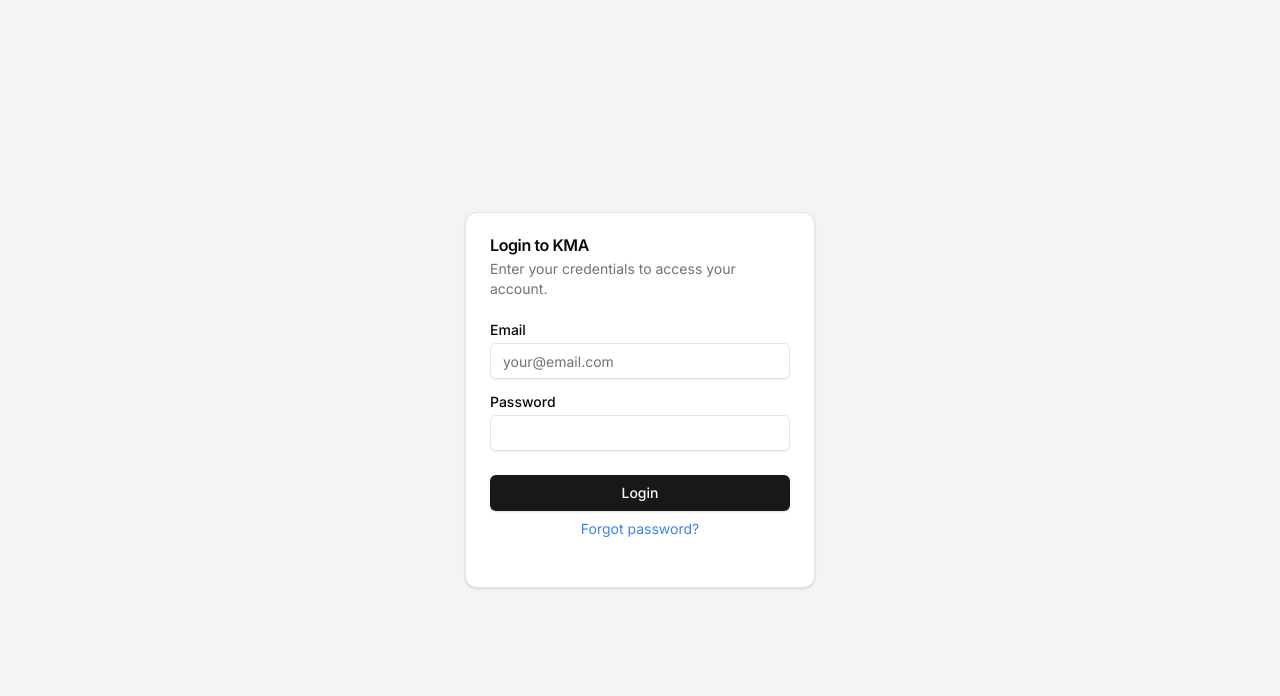
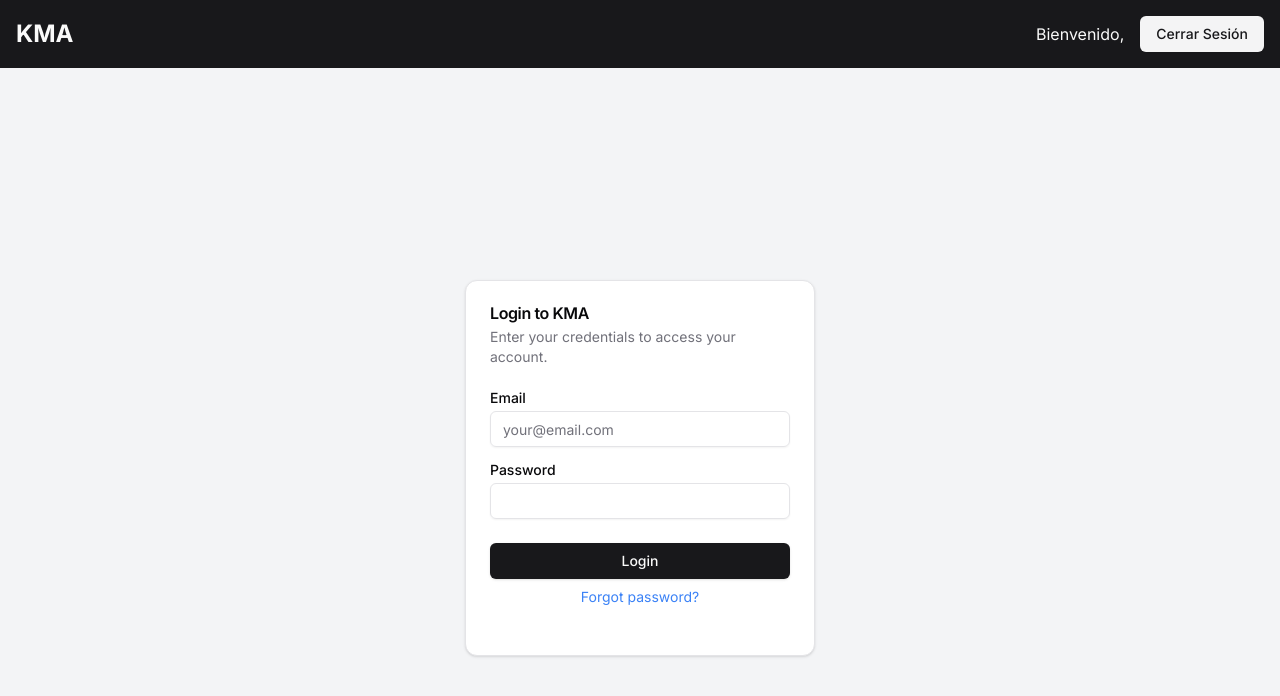
Before and after one commit to sanchez1595/kma, a Next.js app: page / in a window 1280 px wide. Shown: the top 696 px of the page. Built offline with nearby package versions, Linux system fonts and the light colour scheme; no server answers.

Commit message:
primera version #1

```diff
--- a/src/app/layout.tsx
+++ b/src/app/layout.tsx
@@ -1,24 +1,42 @@
+'use client'
+
+import { Inter } from 'next/font/google'
 import './globals.css'
-import { Inter } from 'next/font/google'
-import 'swiper/css'
-import 'swiper/css/navigation'
-import 'swiper/css/pagination'
+import { useRouter } from 'next/navigation'
+import { Button } from '@/components/ui/button'
+import { signOut } from 'firebase/auth'
+import { auth } from '../../firebaseConfig'
 
 const inter = Inter({ subsets: ['latin'] })
-
-export const metadata = {
-  title: 'KoryAdmin',
-  description: 'Admin platform for Kory projects',
-}
 
 export default function RootLayout({
   children,
 }: {
   children: React.ReactNode
 }) {
+  const router = useRouter()
+
+  const handleSignOut = async () => {
+    try {
+      await signOut(auth)
+      router.push('/login')
+    } catch (error) {
+      console.error('Error signing out:', error)
+    }
+  }
+
   return (
     <html lang="en">
-      <body className={inter.className}>{children}</body>
+      <body className={inter.className}>
+        <header className="bg-primary text-primary-foreground p-4 flex justify-between items-center">
+          <h1 className="text-2xl font-bold">KMA</h1>
+          <div className="flex items-center gap-4">
+            <span>Bienvenido, {auth.currentUser?.email}</span>
+            <Button variant="secondary" onClick={handleSignOut}>Cerrar Sesión</Button>
+          </div>
+        </header>
+        <main>{children}</main>
+      </body>
     </html>
   )
 }
```
